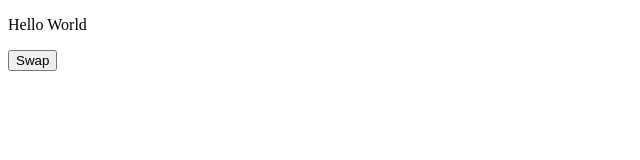
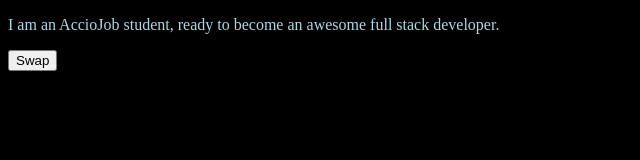
Before and after one commit to acciojob/dark-theme-PrathamKamble, a website: page main.html in a window 1280 px wide. Both pictures are taken after a click on the button "Swap". Shown: the whole page, without its empty margins (0-640 px from the left). Drawn offline with Linux system fonts and the light colour scheme.

Commit message:
created a submission

```diff
--- a/main.html
+++ b/main.html
@@ -7,12 +7,12 @@
     <link rel="stylesheet" href="styles.css">
   </head>
   <body>
-    <main>
+    <main id="app" class="day">
       <!-- html markup here -->
       <p id="ptag">
-        Hello World
+        I am an AccioJob student, ready to become an awesome full stack developer.
       </p>
-      <button>Swap</button>
+      <button class="swap" class="button_day" onClick="swapTheme()">Swap</button>
     </main>
     <script src="./script.js"></script>
   </body>
--- a/script.js
+++ b/script.js
@@ -1 +1,3 @@
-//your code here
+function swapTheme(){
+	document.body.style.backgroundColor = "black";
+}
--- a/styles.css
+++ b/styles.css
@@ -1,16 +1,11 @@
 #app{
   height:90vh;
-}
-.night{
-  background-color: black;
-  color:white;
 }
 
 #swap{
   outline:0;
 }
 
-.button_night{
-  background-color:blue;
-  color:white;
+#ptag{
+	color:lightblue;
 }
```
